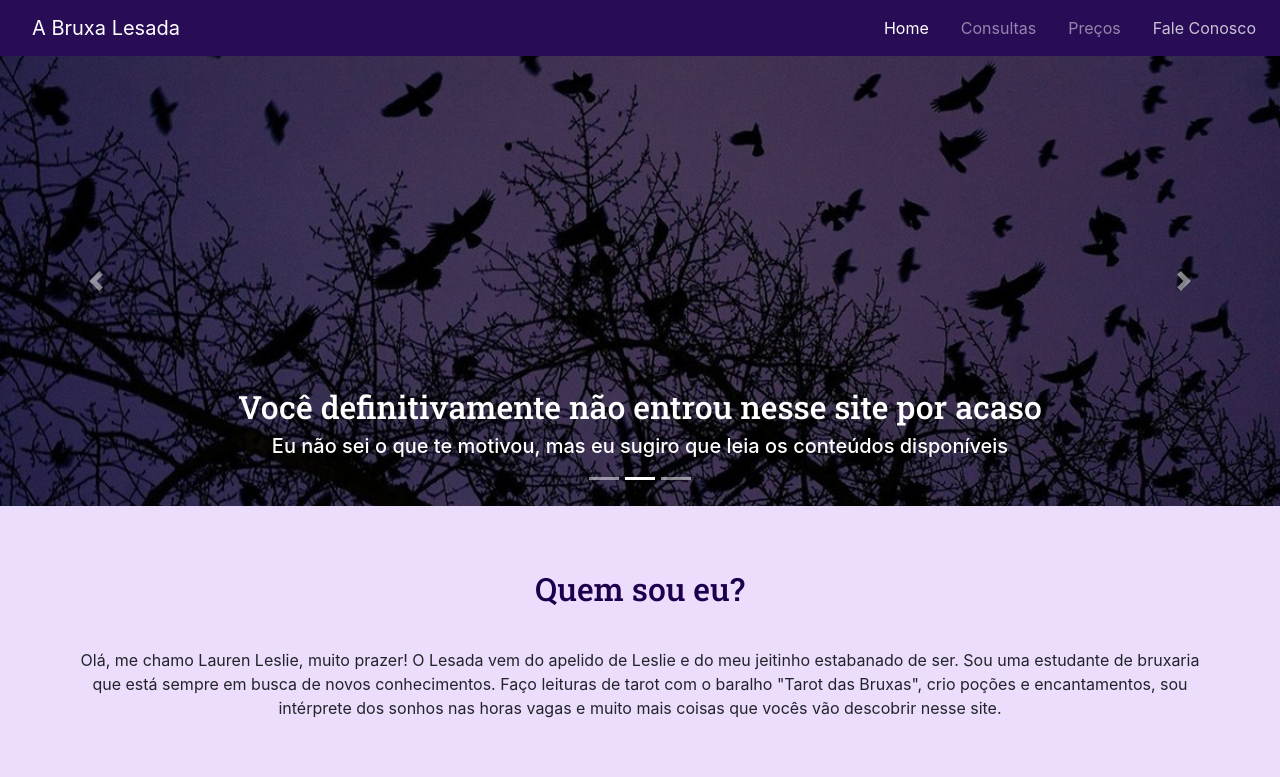
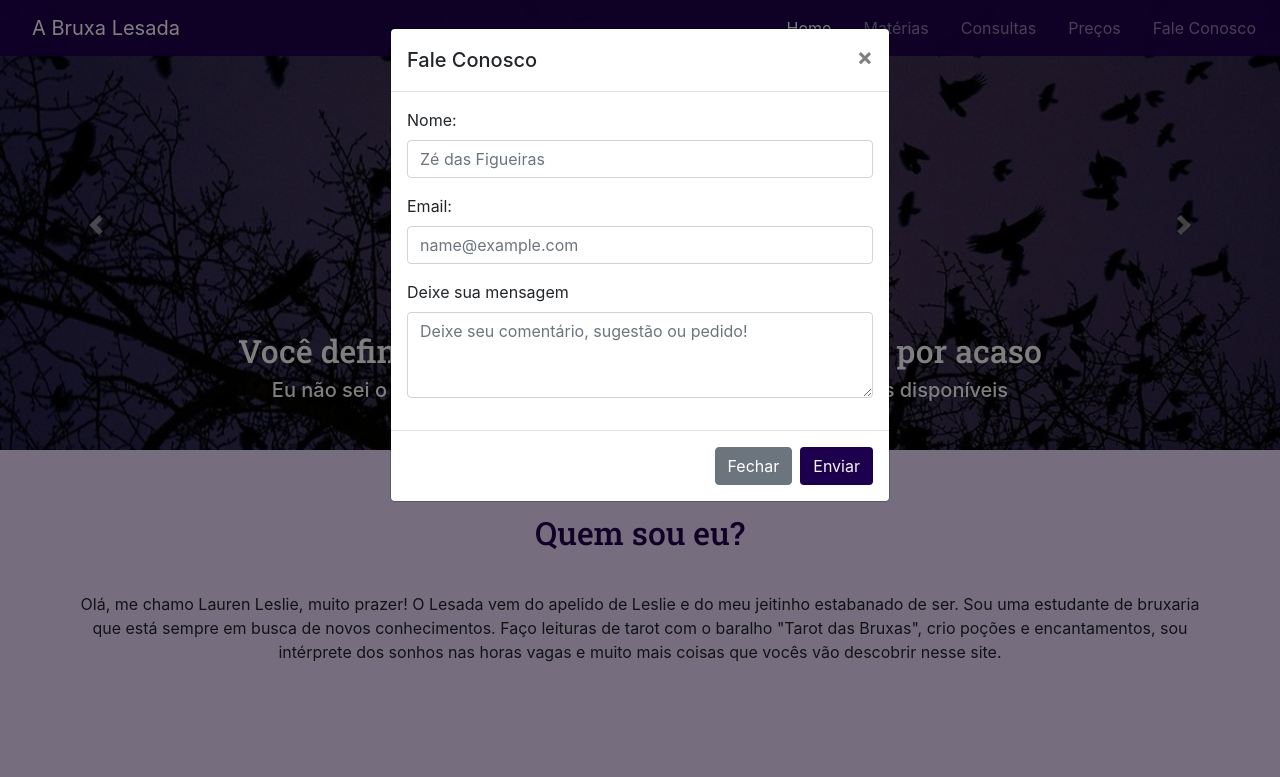
Before and after one commit to lesada/bruxalesada, a plain HTML site: page index.html in a window 1280 px wide. Both pictures are taken after a click on the link "Fale Conosco". Shown: the top 777 px of the page. Drawn offline with nearby package versions, Linux system fonts and the light colour scheme.

Commit message:
Modal incluso na parte de fale conosco

```diff
--- a/index.html
+++ b/index.html
@@ -18,7 +18,7 @@
   </head>
   <body>
     <header>
-      <nav class="navbar navbar-expand-lg navbar-dark">
+      <nav class="navbar navbar-expand-lg navbar-dark fixed-top">
         <a class="navbar-brand" href="#">A Bruxa Lesada</a>
         <button
           class="navbar-toggler"
@@ -41,9 +41,18 @@
                 >Home <span class="sr-only">(current)</span></a
               >
             </li>
+            <li><a class="nav-link" href="#materias">Matérias</a></li>
             <li><a class="nav-link" href="#">Consultas</a></li>
             <li><a class="nav-link" href="#">Preços</a></li>
-            <li><a class="nav-link" href="#">Fale Conosco</a></li>
+            <li>
+              <a
+                class="nav-link"
+                data-toggle="modal"
+                data-target="#ModalContato"
+                href="#"
+                >Fale Conosco</a
+              >
+            </li>
           </ul>
         </div>
       </nav>
@@ -138,10 +147,10 @@
         </p>
       </section>
 
-      <section class="container-fluid cards">
-        <h2 class= " tittle-card text-center">Últimas matérias:</h2>
+      <section id="materias" class="container-fluid cards">
+        <h2 class="tittle-card text-center">Últimas matérias:</h2>
         <div class="row justify-content-center">
-          <div class="card col-md-4 col-12 p-0 ">
+          <div class="card col-md-4 col-12 p-0">
             <img
               src="img/gatos.jpg"
               class="card-img-top"
@@ -161,7 +170,7 @@
             </article>
           </div>
 
-          <div class="card col-md-4 col-12 p-0 ">
+          <div class="card col-md-4 col-12 p-0">
             <img
               src="img/adivinhacao.jpg"
               class="card-img-top"
@@ -180,7 +189,7 @@
             </article>
           </div>
 
-          <div class="card col-md-4 col-12 p-0 ">
+          <div class="card col-md-4 col-12 p-0">
             <img src="img/velas.jpg" class="card-img-top" alt="velas roxas" />
             <article class="card-body">
               <h5 class="card-title text-center">Velas e seus usos</h5>
@@ -196,6 +205,77 @@
         </div>
       </section>
     </main>
+
+    <section class="contato">
+      <div
+        class="modal fade"
+        id="ModalContato"
+        tabindex="-1"
+        aria-labelledby="exampleModalLabel"
+        aria-hidden="true"
+      >
+        <div class="modal-dialog">
+          <div class="modal-content">
+            <div class="modal-header">
+              <h5 class="modal-title" id="exampleModalLabel">Fale Conosco</h5>
+              <button
+                type="button"
+                class="close"
+                data-dismiss="modal"
+                aria-label="Close"
+              >
+                <span aria-hidden="true">&times;</span>
+              </button>
+            </div>
+            <div class="modal-body">
+              <form>
+                <div class="form-group">
+                  <label for="nameInput">Nome:</label>
+                  <input
+                    type="email"
+                    class="form-control"
+                    id="nameInput"
+                    placeholder="Zé das Figueiras"
+                  />
+                </div>
+                <div class="form-group">
+                  <label for="emailInput">Email:</label>
+                  <input
+                    type="email"
+                    class="form-control"
+                    id="emailInput"
+                    placeholder="name@example.com"
+                  />
+                </div>
+                <div class="form-group">
+                  <label for="exampleFormControlTextarea1"
+                    >Deixe sua mensagem</label
+                  >
+                  <textarea
+                    class="form-control"
+                    id="exampleFormControlTextarea1"
+                    rows="3"
+                    placeholder="Deixe seu comentário, sugestão ou pedido!"
+                  ></textarea>
+                </div>
+              </form>
+            </div>
+            <div class="modal-footer">
+              <button
+                type="button"
+                class="btn btn-secondary"
+                data-dismiss="modal"
+              >
+                Fechar
+              </button>
+              <button type="button" class="btn btn-purple">
+                Enviar
+              </button>
+            </div>
+          </div>
+        </div>
+      </div>
+    </section>
 
     <script
       src="https://code.jquery.com/jquery-3.5.1.slim.min.js"
--- a/style.css
+++ b/style.css
@@ -32,7 +32,7 @@ h2  {
 
 
 .tittle {
-    padding: 4rem 10vh;
+    padding: 4rem 10vh 0 10vh;
 }
 
 .tittle h2 {
@@ -71,6 +71,6 @@ main {
 }
 
 .tittle-card {
-    padding: 1rem 0 5rem 0;
+    padding: 6rem 0 5rem 0;
     color: rgb(1, 0, 77);
 }
```
